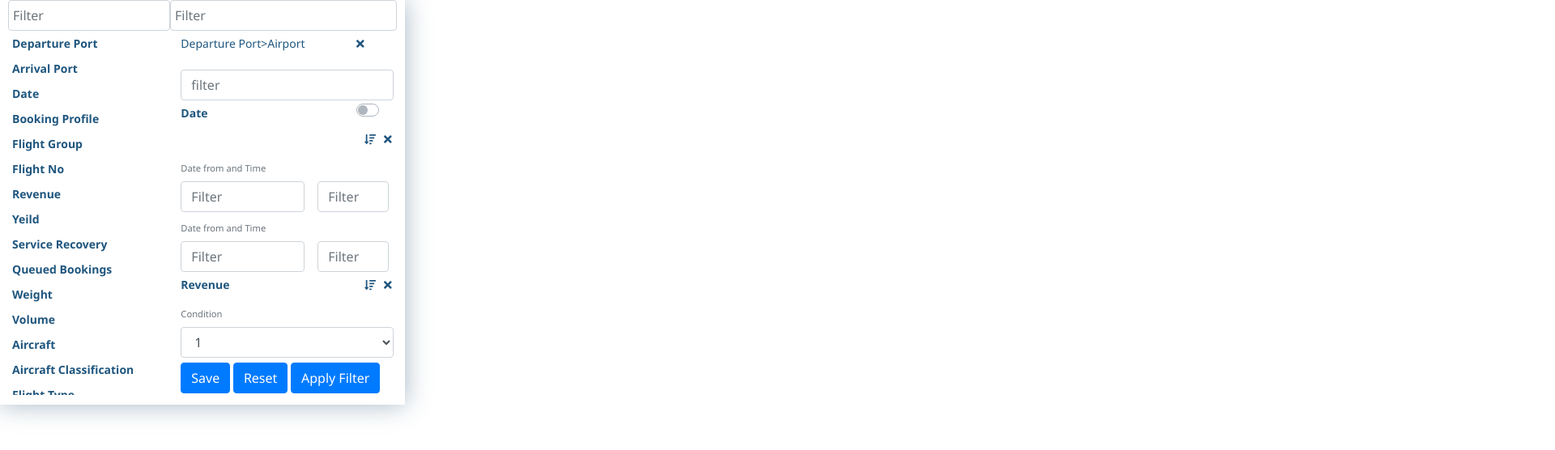
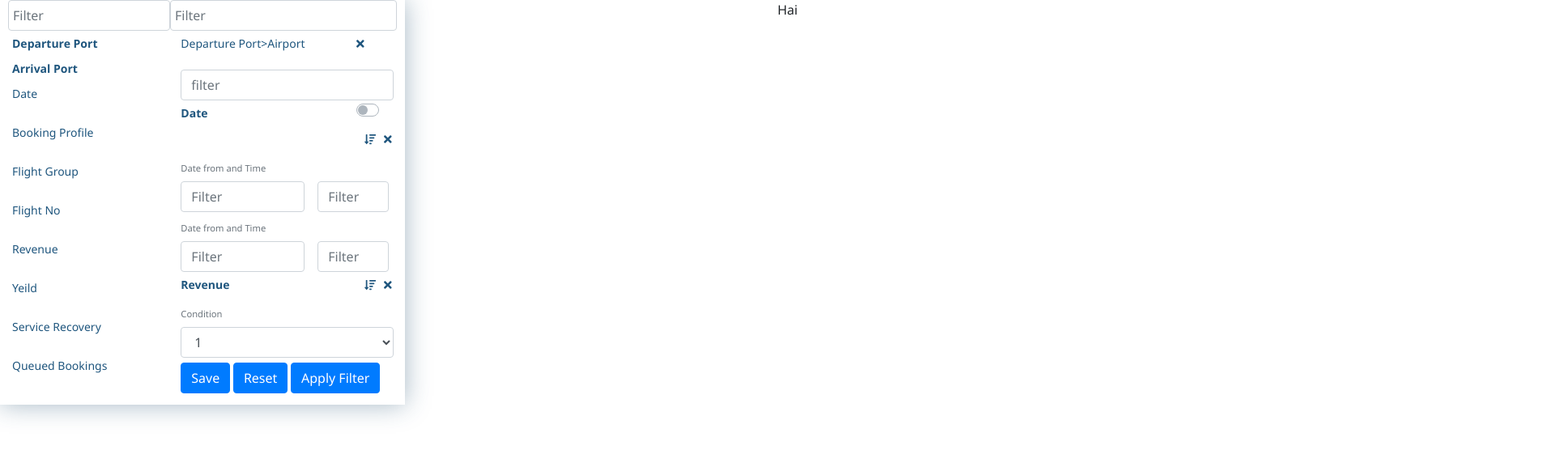
Before and after one commit to sujithcsaji88/components, a React (Create React App) app in the folder filter/: page / in a window 1280 px wide. Shown: the top 556 px of the page at 81% size, 1920 px wide, since content can reach past the window. Built offline with nearby package versions, Linux system fonts and the light colour scheme.

Commit message:
changes in leftsidebar
Changed the rendering of the left side bar

```diff
--- a/filter/src/App.js
+++ b/filter/src/App.js
@@ -1,12 +1,15 @@
 import React from "react";
 import FilterData from './stubs/FilterData.json';
 import Card from "react-bootstrap/Card";
-import { classes } from "./scss/filter.scss";
+import "./scss/filter.scss";
 import { Container, Accordion, Form, Button } from "react-bootstrap";
 import { faTimes, faSortAmountDown } from "@fortawesome/free-solid-svg-icons";
 import { FontAwesomeIcon } from "@fortawesome/react-fontawesome";
 
 function App() {
+  const handleClick=(e)=>{
+    console.log("clicked")
+  }
   return (
     <div className="App">
       <Container className="container">
@@ -31,11 +34,12 @@ function App() {
             <div className="col-md-5 col-lg-5">
               <ul className="leftSideDrawer">
                 {FilterData.filter.map((filterData,index)=>{
+                  if(filterData.name==="Departure Port"||filterData.name==="Arrival Port"){
                 return (<li>
                   <Accordion>
                     <Card>
                       <Accordion.Toggle as={Card.Header} eventKey="0">
-                        <strong> {filterData.name} </strong>
+                        <strong>{filterData.name}</strong>
                       </Accordion.Toggle>
                       <Accordion.Collapse eventKey="0">
                         <Card.Body>
@@ -49,6 +53,11 @@ function App() {
                     </Card>
                   </Accordion>
                 </li>)
+                }
+                else
+                {
+                return <p>{filterData.name}</p>
+                }
                 })}
               </ul>
             </div>
@@ -176,8 +185,17 @@ function App() {
           </div>
         </div>
       </Container>
+      <div className="right">
+       <SecondPanel/>
+    </div>
     </div>
   );
 }
 
 export default App;
+
+function SecondPanel(){
+  return (
+    <div>Hai</div>
+  )
+}
--- a/filter/src/scss/filter.scss
+++ b/filter/src/scss/filter.scss
@@ -84,3 +84,7 @@ label {
 .form-group {
     width: 100% !important;
 }
+.right{
+  position: relative;
+  left:75%;
+}
```
